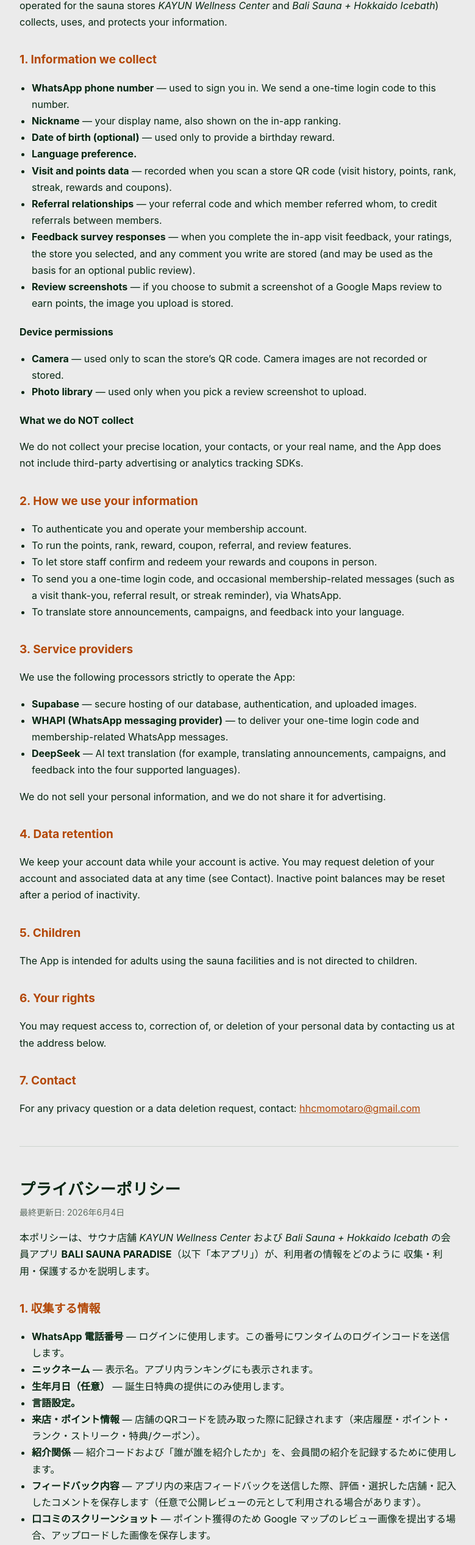
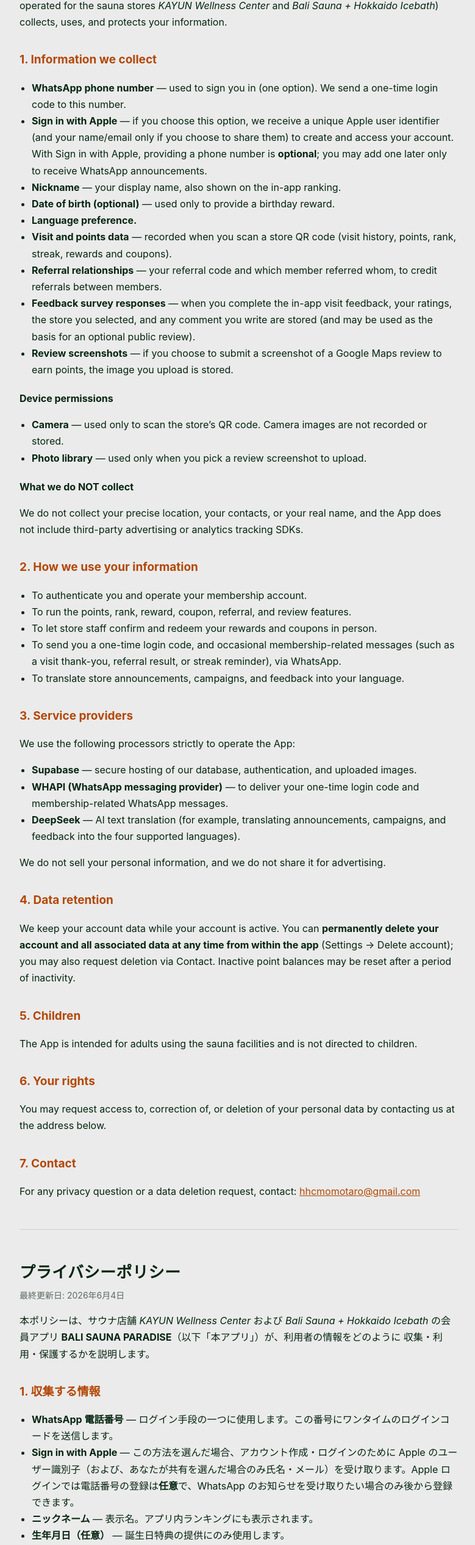
Before and after one commit to nozomu358/kayun-legal, a plain HTML site: page index.html in a window 1280 px wide. Shown: the part 217-2750 px from the top of the page at 61% size, without its empty margins (248-1027 px from the left). Drawn offline with Linux system fonts and the light colour scheme.

Commit message:
Privacy: add Sign in with Apple, in-app account deletion, optional phone

```diff
--- a/index.html
+++ b/index.html
@@ -38,7 +38,8 @@
 
   <h2>1. Information we collect</h2>
   <ul>
-    <li><strong>WhatsApp phone number</strong> — used to sign you in. We send a one-time login code to this number.</li>
+    <li><strong>WhatsApp phone number</strong> — used to sign you in (one option). We send a one-time login code to this number.</li>
+    <li><strong>Sign in with Apple</strong> — if you choose this option, we receive a unique Apple user identifier (and your name/email only if you choose to share them) to create and access your account. With Sign in with Apple, providing a phone number is <strong>optional</strong>; you may add one later only to receive WhatsApp announcements.</li>
     <li><strong>Nickname</strong> — your display name, also shown on the in-app ranking.</li>
     <li><strong>Date of birth (optional)</strong> — used only to provide a birthday reward.</li>
     <li><strong>Language preference.</strong></li>
@@ -77,9 +78,9 @@
   <p>We do not sell your personal information, and we do not share it for advertising.</p>
 
   <h2>4. Data retention</h2>
-  <p>We keep your account data while your account is active. You may request deletion of your
-  account and associated data at any time (see Contact). Inactive point balances may be reset
-  after a period of inactivity.</p>
+  <p>We keep your account data while your account is active. You can <strong>permanently delete your
+  account and all associated data at any time from within the app</strong> (Settings → Delete account);
+  you may also request deletion via Contact. Inactive point balances may be reset after a period of inactivity.</p>
 
   <h2>5. Children</h2>
   <p>The App is intended for adults using the sauna facilities and is not directed to children.</p>
@@ -106,7 +107,8 @@
 
   <h2>1. 収集する情報</h2>
   <ul>
-    <li><strong>WhatsApp 電話番号</strong> — ログインに使用します。この番号にワンタイムのログインコードを送信します。</li>
+    <li><strong>WhatsApp 電話番号</strong> — ログイン手段の一つに使用します。この番号にワンタイムのログインコードを送信します。</li>
+    <li><strong>Sign in with Apple</strong> — この方法を選んだ場合、アカウント作成・ログインのために Apple のユーザー識別子（および、あなたが共有を選んだ場合のみ氏名・メール）を受け取ります。Apple ログインでは電話番号の登録は<strong>任意</strong>で、WhatsApp のお知らせを受け取りたい場合のみ後から登録できます。</li>
     <li><strong>ニックネーム</strong> — 表示名。アプリ内ランキングにも表示されます。</li>
     <li><strong>生年月日（任意）</strong> — 誕生日特典の提供にのみ使用します。</li>
     <li><strong>言語設定。</strong></li>
@@ -144,8 +146,9 @@
   <p>個人情報を販売することはなく、広告目的で共有することもありません。</p>
 
   <h2>4. データの保持</h2>
-  <p>アカウントが有効な間、アカウント情報を保持します。いつでもアカウントおよび関連データの削除を
-  請求できます（連絡先参照）。一定期間利用がない場合、ポイント残高がリセットされることがあります。</p>
+  <p>アカウントが有効な間、アカウント情報を保持します。<strong>アプリ内（設定 →「アカウントを削除」）から、いつでも
+  アカウントと関連データをすべて完全に削除できます</strong>。連絡先からの削除請求も可能です。
+  一定期間利用がない場合、ポイント残高がリセットされることがあります。</p>
 
   <h2>5. お子様について</h2>
   <p>本アプリはサウナ施設を利用する成人向けであり、お子様を対象としていません。</p>
```
